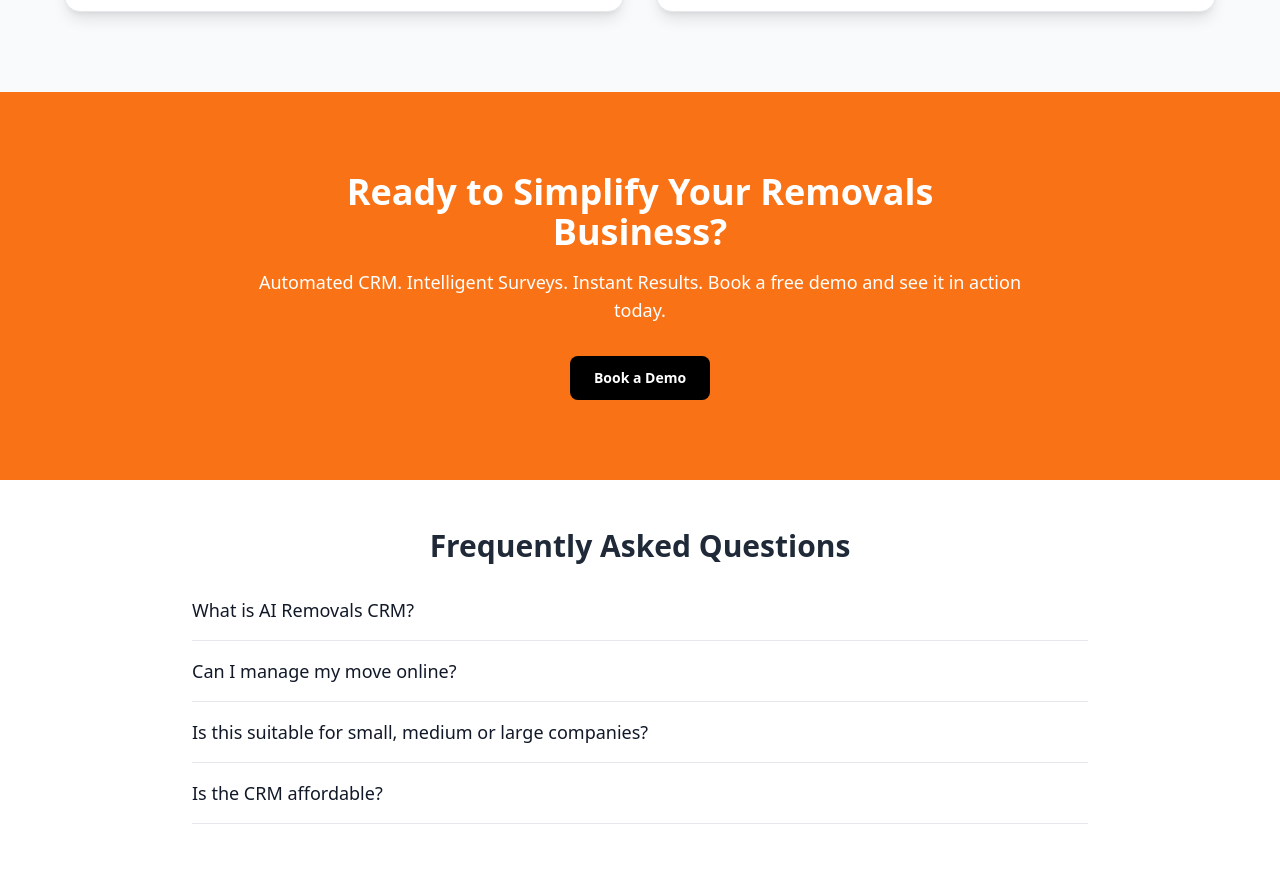
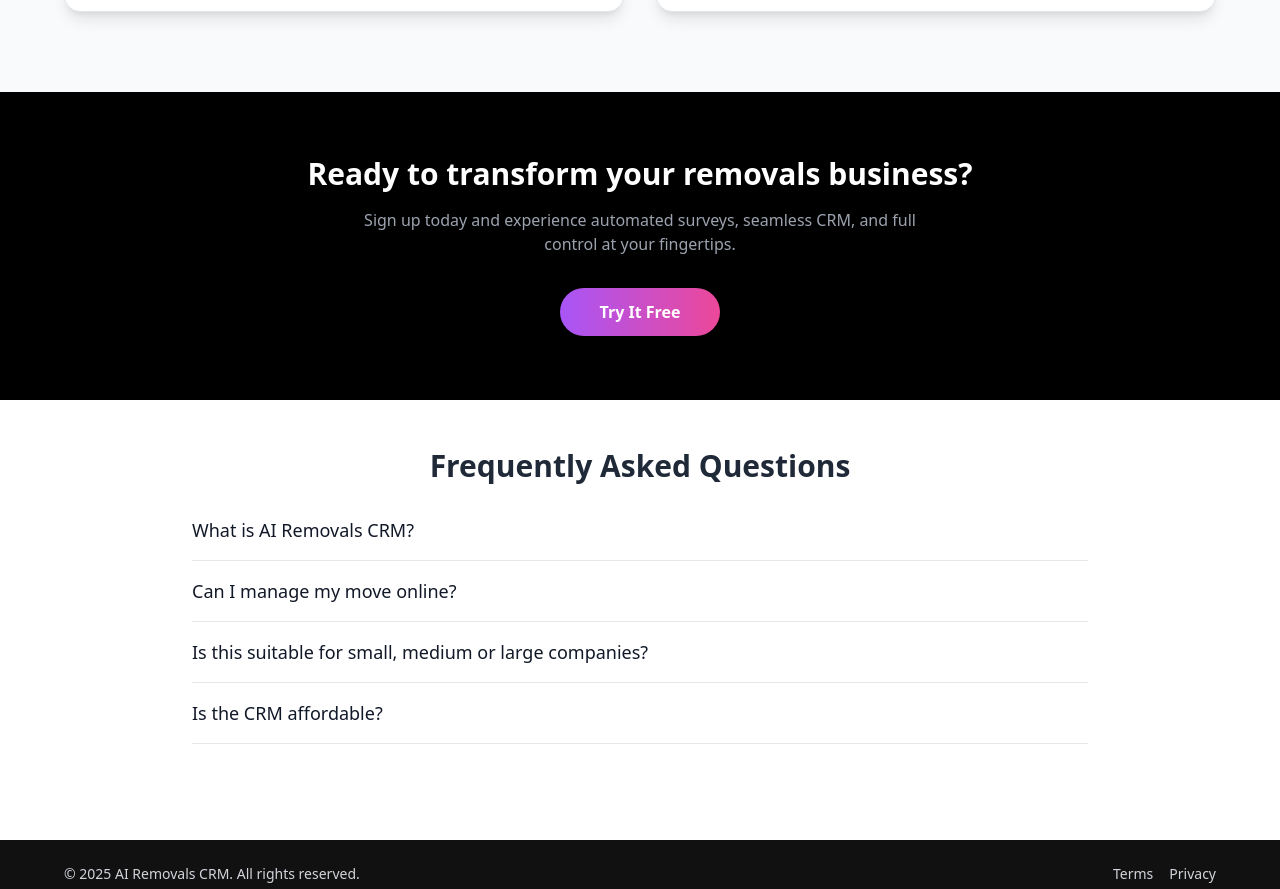
Before and after one commit to Gullmegler/mitt-prosjekt, a React (Create React App) app: page / in a window 1280 px wide. Shown: the part 1677-2566 px from the top of the page. Built offline with nearby package versions, Linux system fonts and the light colour scheme.

Commit message:
Update CallToAction.jsx

```diff
--- a/src/components/CallToAction.jsx
+++ b/src/components/CallToAction.jsx
@@ -1,22 +1,15 @@
-import React from "react";
-
-const CallToAction = () => {
+export default function CallToAction() {
   return (
-    <section id="contact" className="bg-orange-500 text-white py-20 px-4">
-      <div className="max-w-3xl mx-auto text-center">
-        <h2 className="text-4xl font-bold mb-4">Ready to Simplify Your Removals Business?</h2>
-        <p className="text-lg mb-8">
-          Automated CRM. Intelligent Surveys. Instant Results. Book a free demo and see it in action today.
-        </p>
-        <a
-          href="/demo"
-          className="inline-block bg-black text-white px-6 py-3 rounded-lg text-sm font-semibold hover:bg-gray-800 transition"
-        >
-          Book a Demo
-        </a>
-      </div>
+    <section className="bg-black text-white py-16 text-center">
+      <h2 className="text-3xl font-extrabold mb-4">Ready to transform your removals business?</h2>
+      <p className="max-w-xl mx-auto mb-8 text-gray-400">
+        Sign up today and experience automated surveys, seamless CRM, and full control at your fingertips.
+      </p>
+      <button
+        className="bg-gradient-to-r from-purple-500 to-pink-500 hover:from-purple-600 hover:to-pink-600 text-white font-bold py-3 px-10 rounded-full shadow-xl transition-all duration-300"
+      >
+        Try It Free
+      </button>
     </section>
   );
-};
-
-export default CallToAction;
+}
```
